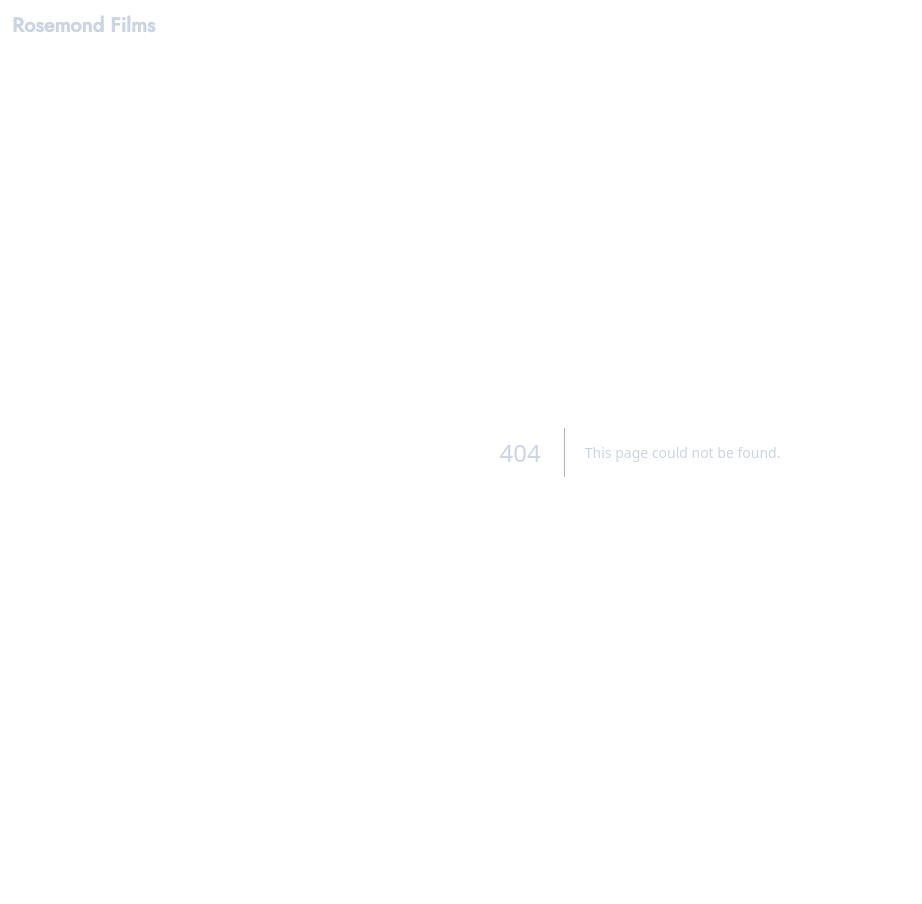
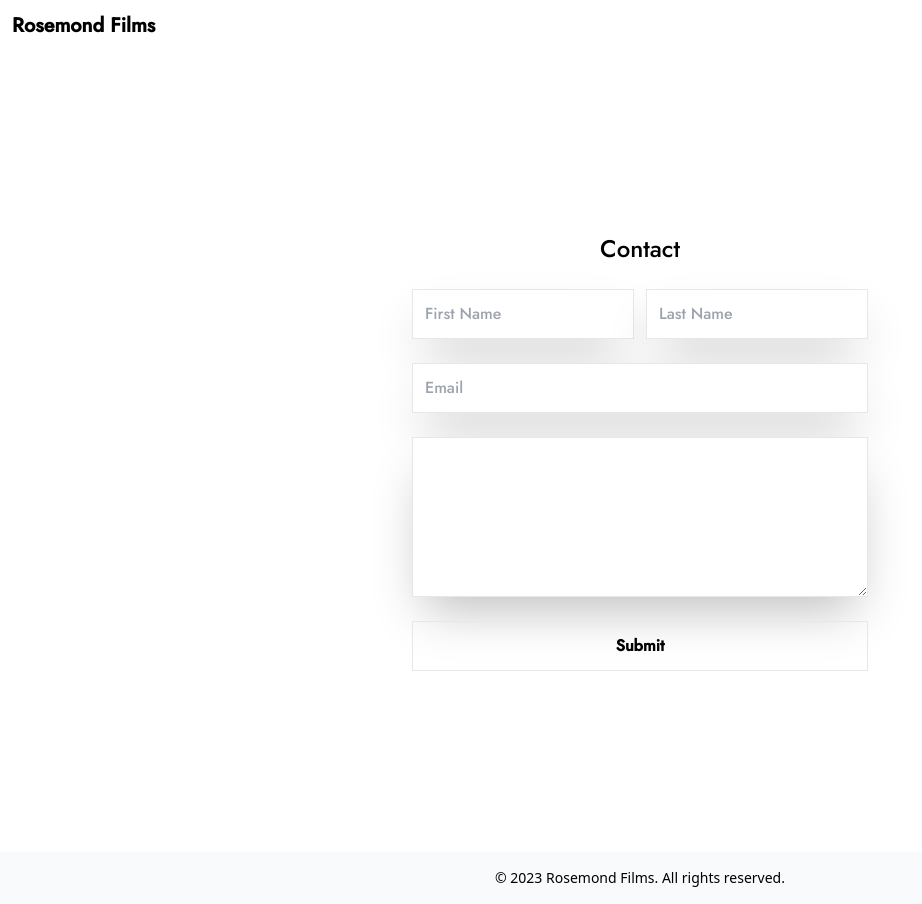
Before and after one commit to syadav0/rosemond-films, a Next.js app: page /contact in a window 1280 px wide. Before the commit this address had no page. Shown: the whole page, without its empty margins (0-922 px from the left). Before the commit the page ends 852 px from the top, so only its background shows below. Built offline with nearby package versions, Linux system fonts and the light colour scheme.

Commit message:
updated fadein/out animations

```diff
--- a/package.json
+++ b/package.json
@@ -19,6 +19,7 @@
     "postcss": "8.4.26",
     "react": "18.2.0",
     "react-dom": "18.2.0",
+    "tailwind-scrollbar": "^3.0.4",
     "tailwindcss": "3.3.3",
     "typescript": "5.1.6"
   }
--- /dev/null
+++ b/src/app/contact/page.tsx
@@ -0,0 +1,34 @@
+export default function Contact() {
+  return (
+      <div className='text-center font-jost'>
+
+        <form className="px-7 h-screen grid justify-center items-center">
+
+          <div className="grid gap-6" id="form">
+
+            <h1 className="text-2xl">Contact</h1>
+
+            <div className="w-full flex gap-3">
+
+              <input className="capitalize shadow-2xl p-3 ex w-full outline-none focus:border-solid focus:border-[#035ec5] border-[1px]" type="text" placeholder="First Name" id="First-Name" name="First-Name" required />
+
+              <input className="p-3 capitalize shadow-2xl glass w-full outline-none focus:border-solid focus:border-[#035ec5] border-[1px]" type="text" placeholder="Last Name" id="Last-Name" name="Last-Name" />
+            </div>
+
+            <div className="grid gap-6 w-full">
+              <input className="p-3 shadow-2xl glass w-full outline-none focus:border-solid focus:border-[#035ec5] border-[1px]" type="Email" placeholder="Email" id="Email" name="email" />
+            </div>
+
+            <div className="flex gap-3 h-[10rem]">
+              <textarea className="p-3 shadow-2xl glass w-full outline-none focus:border-solid focus:border-[#035ec5] border-[1px]">
+              </textarea>
+            </div>
+
+            <button className=" glass w-full p-3 focus:border-white border-[1px] hover:text-indigo-200 font-bold" type="submit">Submit</button>
+          </div>
+        </form>
+
+
+      </div>
+  )
+}
--- a/src/app/globals.css
+++ b/src/app/globals.css
@@ -14,15 +14,20 @@
   animation: blink 1s steps(1) infinite;
 }
 
-.fade-in {
+@layer utilities {
+  .scrollbar::-webkit-scrollbar {
+    display: none;
+  }
+}
+
+.fade-in-section {
   opacity: 0;
-  transform: translateY(20px);
   visibility: hidden;
   transition: opacity 0.6s ease-out, transform 0.6s ease-out;
   will-change: opacity, visibility;
 }
 
-.fade-in.visible {
+.fade-in-section.is-visible {
   opacity: 1;
   transform: none;
   visibility: visible;
--- a/src/app/layout.tsx
+++ b/src/app/layout.tsx
@@ -1,6 +1,7 @@
 import Navbar from '@/components/Navbar'
 import './globals.css'
 import type { Metadata } from 'next'
+import Footer from '@/components/Footer'
 
 
 export const metadata: Metadata = {
@@ -10,11 +11,13 @@ export const metadata: Metadata = {
 
 export default function RootLayout({ children, }: { children: React.ReactNode }) {
   return (
-    <html lang="en">
-      <body className={`dark:bg-slate-925 text-slate-300 mx-auto`}>
+    <html lang="en" className='scroll-smooth'>
+      <body className={`dark:bg-slate-925 mx-auto scrollbar`}>
         <Navbar />
 
         {children}
+
+        <Footer/>
       </body>
     </html>
   )
--- a/src/app/page.tsx
+++ b/src/app/page.tsx
@@ -1,12 +1,22 @@
-import { useEffect, useRef } from 'react';
-import Footer from '@/components/Footer';
+'use client'
+
+import { useRef } from 'react';
 import Image from 'next/image';
 import VideoCard from '@/components/VideoCard';
+import useFadeIn from '@/components/FadeIn';
+
+
 
 const description = 'Lorem ipsum dolor sit amet, consectetur adipiscing elit.';
 
 export default function Home() {
 
+  const ref1 = useRef<HTMLDivElement>(null);
+  const ref2 = useRef<HTMLDivElement>(null);
+  const ref3 = useRef<HTMLDivElement>(null);
+  useFadeIn(ref1);
+  useFadeIn(ref2);
+  useFadeIn(ref3);
 
   return (
     <>
@@ -15,32 +25,37 @@ export default function Home() {
         <h1 className={`hidden md:block py-1 pb-3 sm:text-5xl md:text-7xl sm:py-5 font-jost`}>ROSEMOND FILMS</h1>
 
         {/* add autoPlay tag back */}
-        <video loop muted className='sm:w-4/5 md:3/4 brightness-50 z-10 mx-auto'>
+        <div className='aspect-w-9 aspect-h-16'>
+        <video loop muted className='w-full h-full md:object-contain'>
           <source src='/assets/vid1.mp4' type='video/mp4'/>
           Your browser does not support the video tag.
         </video>
+        </div>
 
 
-        <div id="about" className='mx-auto text-4xl font-jost pt-5 md:pt-10'>
+        <div ref={ref1} className='fade-in-section'>
+          <div id="about" className='mx-auto text-4xl font-jost pt-5 md:pt-10 md:mt-15 mt-8'>
             About
           </div>
-        <div className='sm:w-4/5 md:3/4 flex items-center flex-col md:flex-row p-8 md:px-20 mx-auto'>
+          <div className='sm:w-4/5 md:3/4 flex items-center flex-col lg:flex-row p-7 lg:px-20 mx-auto md:mb-20 mb-5'>
 
             <div className='flex-shrink-0 mb-4 md:mb-0 md:mr-4'>
               <Image src={'/assets/pic1.jpg'} alt='profile picture' width={250}
               height={250} className='rounded-full'/>
             </div>
 
-          <p className='font-jost text text-center md:text-left sm:text-2xl md:text-2xl'>
+            <p className='font-jost text-center lg:text-left sm:text-xl md:text-2xl lg:text-3xl'>
               Lorem ipsum dolor sit amet, consectetur adipiscing elit, sed do eiusmod tempor
               incididunt ut labore et dolore magna aliqua. Ut enim ad minim veniam, quis
               nostrud exercitation ullamco laboris nisi ut aliquip ex ea commodo consequat.
             </p>
 
           </div>
+        </div>
 
 
-        <div className="flex justify-center md:justify-start font-jost">
+
+        <div ref={ref2} className="fade-in-section flex justify-center md:justify-start font-jost">
           <VideoCard
             videoSrc='/assets/vid1.mp4'
             title='Push for Progress'
@@ -50,7 +65,7 @@ export default function Home() {
           />
         </div>
 
-        <div className="flex justify-center md:justify-end font-jost">
+        <div ref={ref3} className="fade-in-section flex justify-center md:justify-end font-jost">
           <VideoCard
             videoSrc="/assets/vid2.mp4"
             title="Pep Talk"
@@ -60,9 +75,9 @@ export default function Home() {
           />
         </div>
 
+
+
       </div>
-
-      <Footer/>
     </>
   )
 }
--- /dev/null
+++ b/src/components/FadeIn.tsx
@@ -0,0 +1,29 @@
+import { useEffect, RefObject } from 'react';
+
+function useFadeIn(ref: RefObject<HTMLElement>) {
+  useEffect(() => {
+    const observer = new IntersectionObserver(
+      ([entry]) => {
+        if (entry.isIntersecting) {
+          entry.target.classList.add('is-visible');
+        } else {
+          entry.target.classList.remove('is-visible');
+        }
+      },
+      { threshold: 0.3 }
+    );
+
+    if (ref.current) {
+      observer.observe(ref.current);
+    }
+
+    return () => {
+      if (ref.current) {
+        // eslint-disable-next-line react-hooks/exhaustive-deps
+        observer.unobserve(ref.current);
+      }
+    };
+  }, [ref]);
+}
+
+export default useFadeIn;
--- a/src/components/Footer.tsx
+++ b/src/components/Footer.tsx
@@ -1,17 +1,15 @@
-export default function Footer() {
+import React from 'react'
+
+const Footer: React.FC = () => {
   return (
-    <>
-
-      <footer className="flex flex-row justify-between w-full h-4 text-center
-      border-t border-grey p-3 pin-b font-jost">
-        <p>© Rosemond Films 2023</p>
-        <div className='text-gray-400'>
-          <a href="about"> About </a>
-          <a href="contact"> Contact </a>
-        </div>
-
-      </footer>
-
-    </>
+    <footer className="bg-gray-50 p-4">
+      <div className="container mx-auto">
+        <p className="text-center text-sm">
+          © 2023 Rosemond Films. All rights reserved.
+        </p>
+      </div>
+    </footer>
   )
 }
+
+export default Footer
--- a/src/components/Navbar.tsx
+++ b/src/components/Navbar.tsx
@@ -29,6 +29,7 @@ const Navbar = () => {
           </a>
         </div>
 
+        {/* Mobile view menu */}
         <div className={`fixed top-0 left-0 w-full h-full bg-slate-925 z-10 transform transition duration-300 ease-in-out ${isOpen ? "translate-x-0" : "translate-x-full"}`}>
 
           <ul className={`font-medium flex flex-col items-center justify-center space-y-8 pt-10 sm:pt-0`}>
@@ -51,17 +52,17 @@ const Navbar = () => {
             </li>
 
             <li>
-              <Link href={"#about"} legacyBehavior>
+              <Link href={"/contact"} legacyBehavior>
                 <a onClick={toggleMenu} className='text-white text-lg hover:bg-transparent
               hover:text-indigo-400 md:p-0 transition ease-in-out'>
-                  About
+                  Contact
                 </a>
               </Link>
             </li>
 
             <li>
               <button onClick={toggleMenu} className='text-white text-lg hover:bg-transparent hover:text-indigo-400 md:p-0 transition ease-in-out'>
-                Close
+                X
               </button>
             </li>
 
@@ -69,7 +70,8 @@ const Navbar = () => {
 
         </div>
 
-        <ul className="hidden sm:flex flex-col mt-4 sm:flex-row sm:space-x-8 sm:mt-0 sm:border-0">
+        {/* Desktop view menu */}
+        <ul className="hidden md:flex flex-col mt-4 md:flex-row md:space-x-8 sm:mt-0 sm:border-0">
           <li>
             <Link href={"#films"} legacyBehavior>
               <a href="films" className='text-white text-lg hover:bg-transparent
@@ -80,7 +82,7 @@ const Navbar = () => {
           </li>
 
           <li>
-            <Link href={"#about"} legacyBehavior>
+            <Link href={"#about"} legacyBehavior scroll={false}>
               <a className='text-white text-lg hover:bg-transparent
               hover:text-indigo-400 md:p-0 transition ease-in-out'>
                 About
@@ -89,7 +91,7 @@ const Navbar = () => {
           </li>
 
           <li>
-            <Link href={"#contact"} legacyBehavior>
+            <Link href={"/contact"} legacyBehavior>
               <a className='text-white text-lg hover:bg-transparent
               hover:text-indigo-400 md:p-0 transition ease-in-out'>
                 Contact
--- a/src/components/VideoCard.tsx
+++ b/src/components/VideoCard.tsx
@@ -1,3 +1,5 @@
+'use client'
+
 import React from 'react';
 
 interface VideoCardProps {
@@ -10,7 +12,7 @@ interface VideoCardProps {
 
 const VideoCard: React.FC<VideoCardProps> = ({videoSrc, title, desc, flexDirection, text}) => {
   return (
-    <div className={`shadow-md overflow-hidden md:px-20 md:mx-20 md:my-5 md:flex
+    <div className={`shadow-md my-10 overflow-hidden md:px-20 md:mx-20 md:flex
       ${flexDirection === 'row-reverse' ? 'md:flex-row-reverse' : 'md:flex-row'}`}>
       <div className="md:shrink-0">
         <video loop muted className="w-full h-64 object-cover md:w-[40rem] md:h-full">
@@ -19,11 +21,11 @@ const VideoCard: React.FC<VideoCardProps> = ({videoSrc, title, desc, flexDirecti
         </video>
       </div>
 
-      <div className={`p-8 flex items-center md:text-3xl
+      <div className={`md:p-8 p-2 flex items-center text-left md:text-3xl
       ${text === 'left' ? 'md:text-left' : 'md:text-right'}`}>
         <div>
           <div className="tracking-wide font-semibold">{title}</div>
-          <p className="mt-1 text-slate-300 md:text-2xl">{desc}</p>
+          <p className="mt-1 md:text-2xl">{desc}</p>
         </div>
       </div>
     </div>
```
Also changed, not shown: 1 other file (tests, documents, lock files or other folders). Lines whose indentation alone changed are shown as unchanged.
